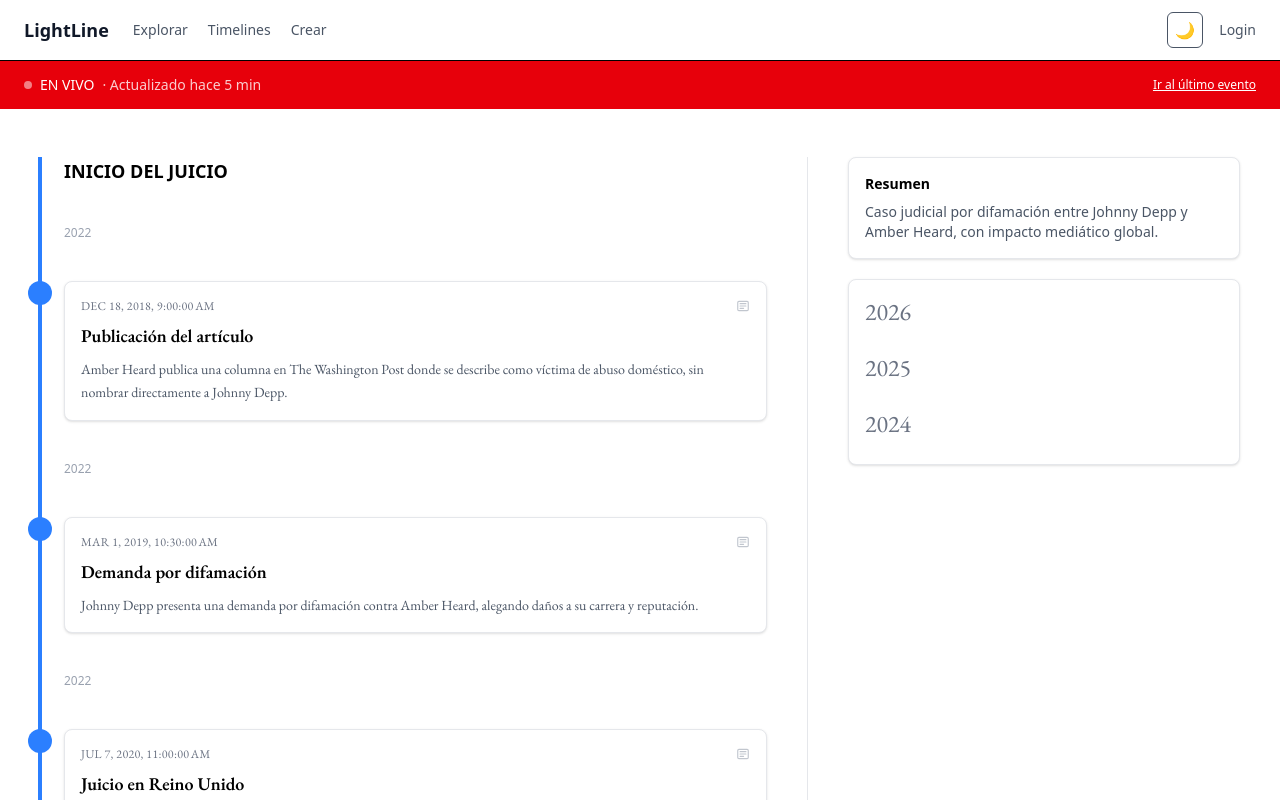
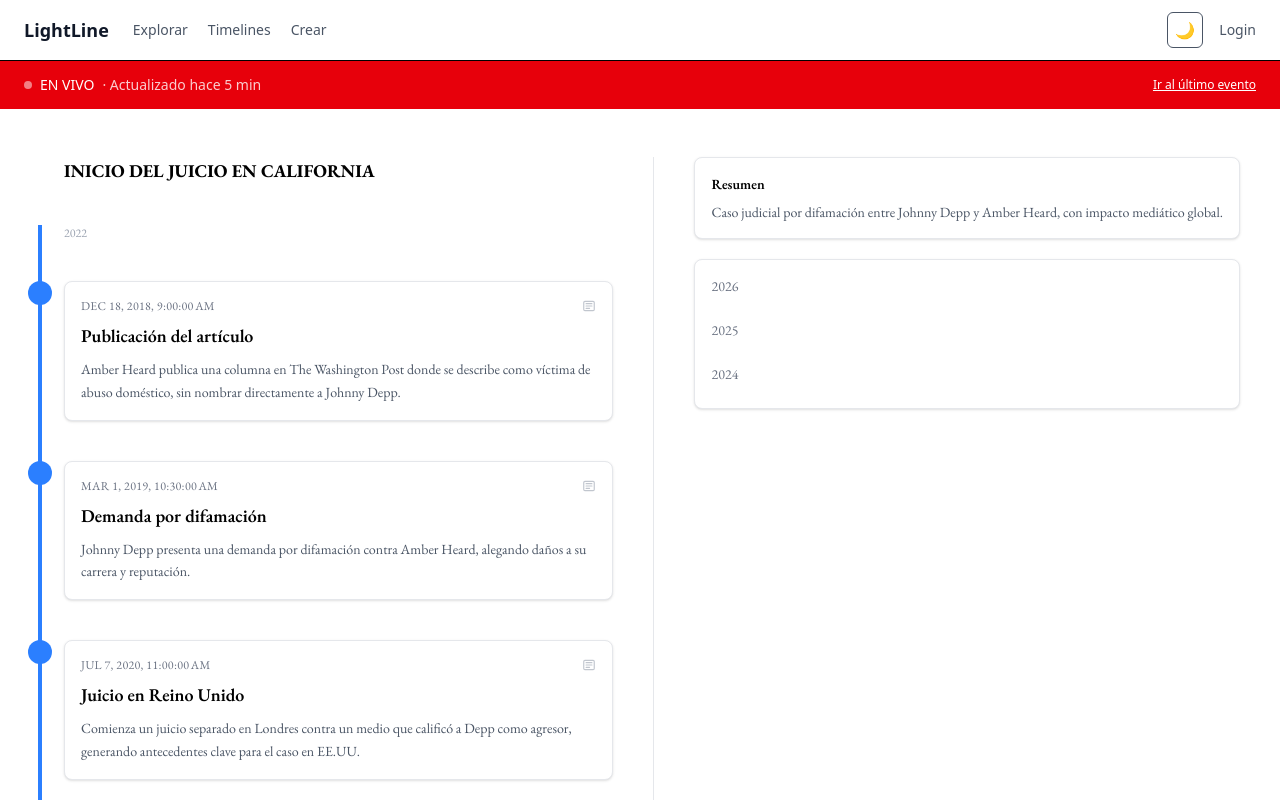
Before and after one commit to lightlinecom/lightline.front, an Angular app: page /story/1/timeline/1 in a window 1280 px wide. Shown: the top 800 px of the page. Built offline with nearby package versions, Linux system fonts and the light colour scheme.

Commit message:
adjust font and sizes

```diff
--- a/src/app/components/timeline-item/timeline-item.html
+++ b/src/app/components/timeline-item/timeline-item.html
@@ -31,7 +31,7 @@
 
   <!-- Source and more details  -->
   @if(event().source){
-  <div class="font-lightline text-base md:text-lg text-gray-500 mt-4">
+  <div class="font-lightline text-sm text-gray-500 mt-4">
     <span>Fuente(s): {{ event().source }}</span>
   </div>
   }
--- a/src/app/components/timeline-live-indicator/timeline-live-indicator.html
+++ b/src/app/components/timeline-live-indicator/timeline-live-indicator.html
@@ -1,5 +1,5 @@
 <div class="bg-red-600 text-white text-sm">
-    <div class="max-w-7xl mx-auto px-6 h-12 flex items-center justify-between">
+    <div class="lg:max-w-7xl lg:mx-auto px-6 h-12 flex items-center justify-between">
 
       <div class="flex items-center gap-2">
         <span class="w-2 h-2 bg-white rounded-full animate-pulse"></span>
--- a/src/app/components/timeline-navigation/timeline-navigation.html
+++ b/src/app/components/timeline-navigation/timeline-navigation.html
@@ -1,15 +1,15 @@
 <div id="dates" class="space-y-5">
 
   <div class="p-4 space-y-2 bg-white rounded-lg shadow-sm border border-gray-200">
-    <h4 class="font-semibold text-sm mb-2">Resumen</h4>
-    <p class="text-sm text-gray-600">
+    <h4 class="font-lightline font-semibold text-sm mb-2">Resumen</h4>
+    <p class="font-lightline text-sm text-gray-600">
       Caso judicial por difamación entre Johnny Depp y Amber Heard,
       con impacto mediático global.
     </p>
   </div>
 
   <div class="p-4 space-y-2 bg-white rounded-lg shadow-sm border border-gray-200">
-    <ul class="font-lightline text-gray-500 text-2xl space-y-4 pr-24">
+    <ul class="font-lightline text-gray-500 text-sm space-y-4 pr-24">
 
       <!-- 2026 -->
       <li>
--- a/src/app/components/timeline/timeline.html
+++ b/src/app/components/timeline/timeline.html
@@ -3,7 +3,12 @@
   <div class="grid grid-cols-1 lg:grid-cols-[1fr_auto]">
 
     <!-- Timeline -->
-    <div id="timeline" class="lg:border-r lg:pr-10 lg:border-gray-200 lg:w-3xl">
+    <div id="timeline" class="lg:border-r lg:pr-10 lg:border-gray-200 lg:max-w-3xl">
+
+      <div class="ml-6 font-lightline text-lg font-bold uppercase mb-10">
+        Inicio del juicio en California
+      </div>
+
       <ul class="relative space-y-10">
 
         <!-- Vertical line -->
@@ -11,21 +16,17 @@
 
         <!-- Items -->
         @for(event of events(); track event.id){
+
+        @if(event.id === 1){
           <!-- Year -->
-          @if(event.id === 1){
-            <div class="text-lg font-bold uppercase ml-6">
-              Inicio del juicio
-            </div>
-          }
-
-          <!-- Year -->
-          <div id="year-2022" class="text-xs text-gray-400 ml-6">
+          <div id="year-2022" class="font-lightline text-xs text-gray-400 ml-6">
             2022
           </div>
+        }
 
-          <li>
-            <app-timeline-item [event]="event" />
-          </li>
+        <li>
+          <app-timeline-item [event]="event" />
+        </li>
         }
       </ul>
 
--- a/src/app/shared/components/layout/layout.html
+++ b/src/app/shared/components/layout/layout.html
@@ -5,7 +5,7 @@
     <app-timeline-live-indicator/>
   </div>
 
-  <section class="max-w-7xl mx-auto px-6 py-8">
+  <section class="max-w-7xl mx-auto px-2 py-2 md:px-6 md:py-8">
     <router-outlet />
   </section>
 </div>
```
